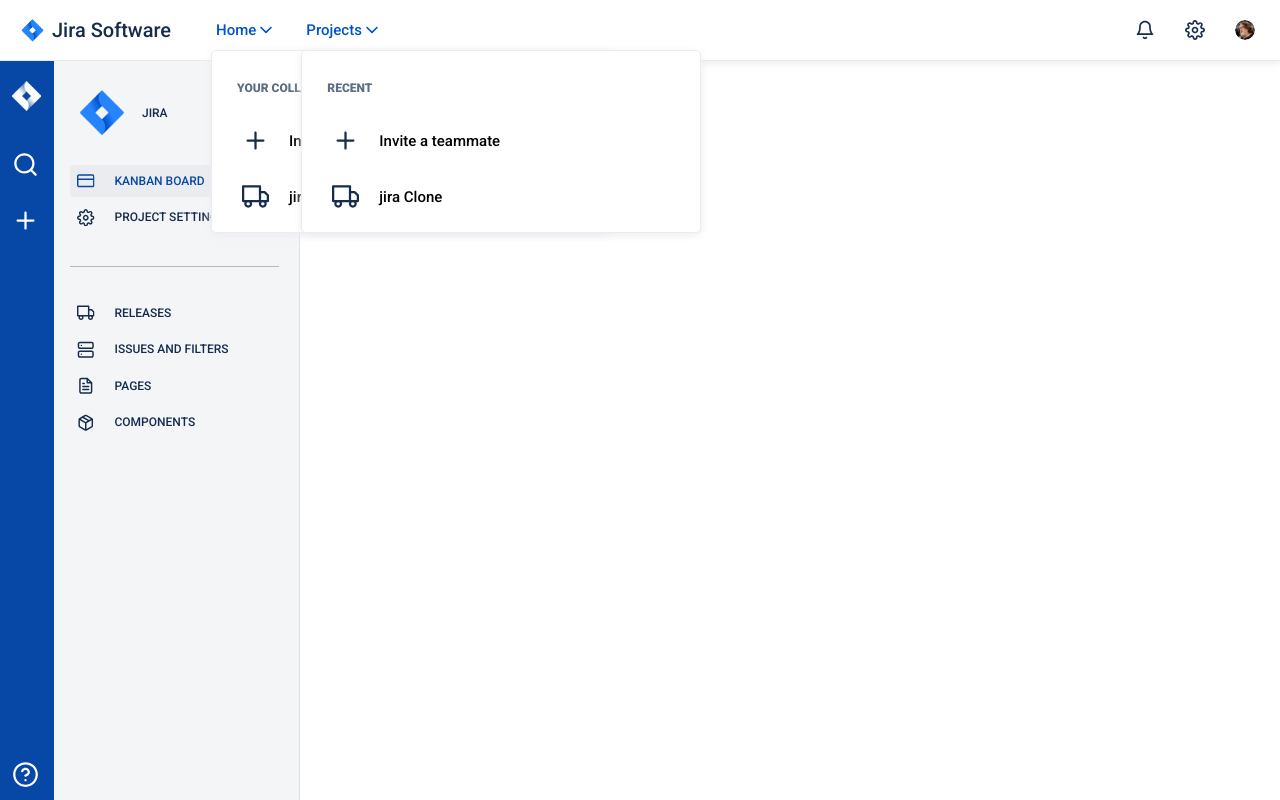
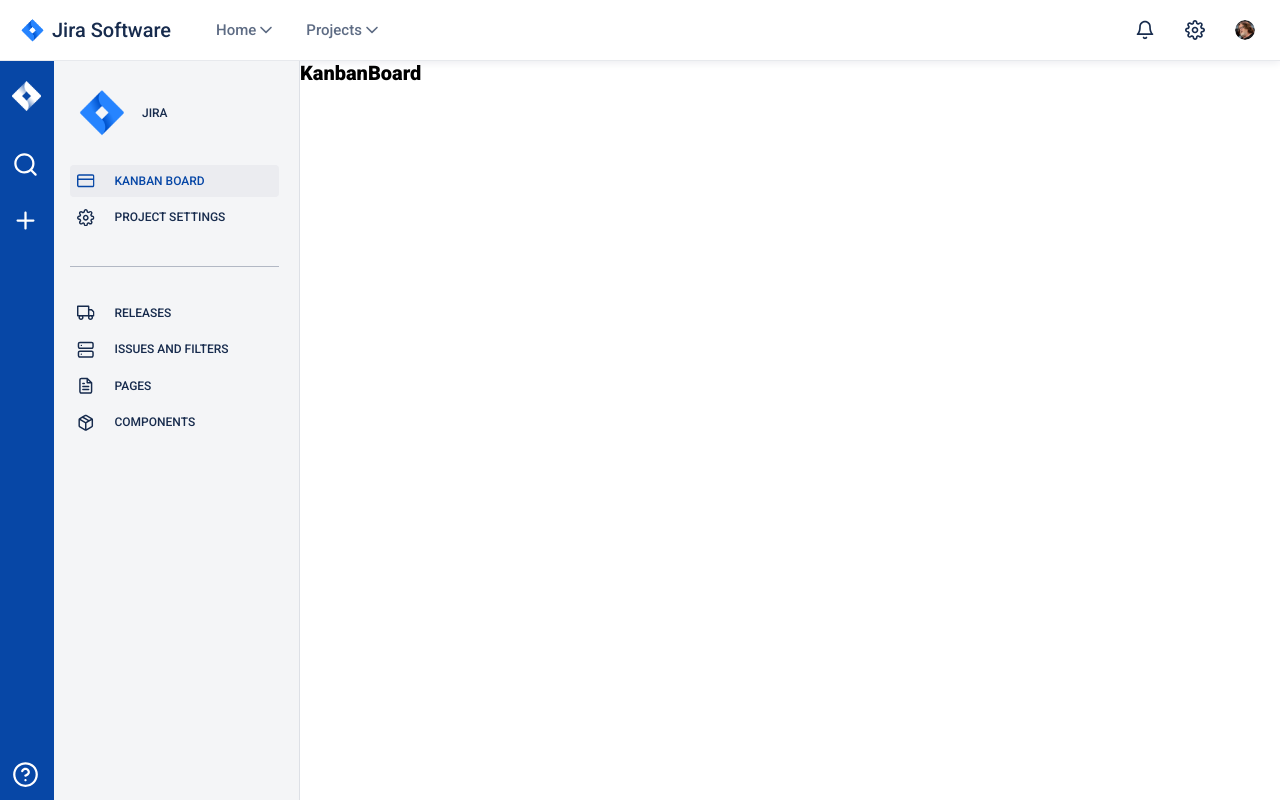
Before and after one commit to eslamKhalifa19/jira-clone, a React (Create React App) app: page / in a window 1280 px wide. Built offline with nearby package versions, Linux system fonts and the light colour scheme; what miragejs would draw is missing.

Commit message:
handle headerMenu openLogic and add conditional classes

```diff
--- a/src/HeaderMenu/HeaderMenu.js
+++ b/src/HeaderMenu/HeaderMenu.js
@@ -1,6 +1,7 @@
-import React from "react";
+import React, { useRef } from "react";
 import "./header-menu.scss";
 import HeaderMenuItem from "./HeaderMenuItem";
+import { useOnClickOutside } from "../hooks/useOnClickOutside";
 
 const MenuData = [
   {
@@ -15,9 +16,12 @@ const MenuData = [
   },
 ];
 
-function HeaderMenu({ children }) {
+function HeaderMenu({ children, setOpen }) {
+  const outsideRef = useRef();
+
+  useOnClickOutside(outsideRef, () => setOpen(false));
   return (
-    <div className="header-menu">
+    <div ref={outsideRef} className="header-menu">
       <ul className="header-menu__nav">
         <div className="header-menu__heading">{children}</div>
         {MenuData.map(({ itemText, id, icon }) => {
--- a/src/HeaderNav/HeaderNavItem.js
+++ b/src/HeaderNav/HeaderNavItem.js
@@ -1,18 +1,42 @@
-import React from "react";
+/* eslint-disable jsx-a11y/no-noninteractive-element-interactions */
+/* eslint-disable jsx-a11y/click-events-have-key-events */
+import React, { useState } from "react";
+import { NavLink } from "react-router-dom";
 import HeaderMenu from "../HeaderMenu/HeaderMenu";
+import useHover from "../hooks/useHover";
 const HeaderNavItem = ({ navHead, headerMenuTitle }) => {
+  const [open, setOpen] = useState(false);
+  const [hoverRef, isHovered] = useHover();
+
   return (
-    <li className="header-nav__item">
-      <a href="#" className="header-nav__link header-nav__link--active">
+    <li
+      ref={hoverRef}
+      className="header-nav__item"
+      onClick={() => setOpen(!open)}
+    >
+      <NavLink
+        to="#"
+        className={`header-nav__link ${
+          open ? "header-nav__link--active" : null
+        }`}
+      >
         <span>{navHead}</span>
-        <svg className="header-nav__menu-icon header-nav__menu-icon--active">
+        <svg
+          className={`header-nav__menu-icon ${
+            open ? "header-nav__menu-icon--active" : null
+          }`}
+        >
           <use xlinkHref="./img/sprite.svg#icon-chevron-down"></use>
         </svg>
-        <span className="header-nav__border header-nav__border--active">
+        <span
+          className={`header-nav__border ${
+            isHovered ? "header-nav__border--active" : null
+          }`}
+        >
           &nbsp;
         </span>
-      </a>
-      <HeaderMenu>{headerMenuTitle}</HeaderMenu>
+      </NavLink>
+      {open && <HeaderMenu setOpen={setOpen}>{headerMenuTitle}</HeaderMenu>}
     </li>
   );
 };
--- /dev/null
+++ b/src/hooks/useHover.js
@@ -0,0 +1,20 @@
+import { useRef, useEffect, useState } from "react";
+
+export default function useHover() {
+  const [value, setValue] = useState(false);
+  const ref = useRef(null);
+  const handleMouseOver = () => setValue(true);
+  const handleMouseOut = () => setValue(false);
+  useEffect(() => {
+    const node = ref.current;
+    if (node) {
+      node.addEventListener("mouseover", handleMouseOver);
+      node.addEventListener("mouseout", handleMouseOut);
+      return () => {
+        node.removeEventListener("mouseover", handleMouseOver);
+        node.removeEventListener("mouseout", handleMouseOut);
+      };
+    }
+  }, []);
+  return [ref, value];
+}
```
